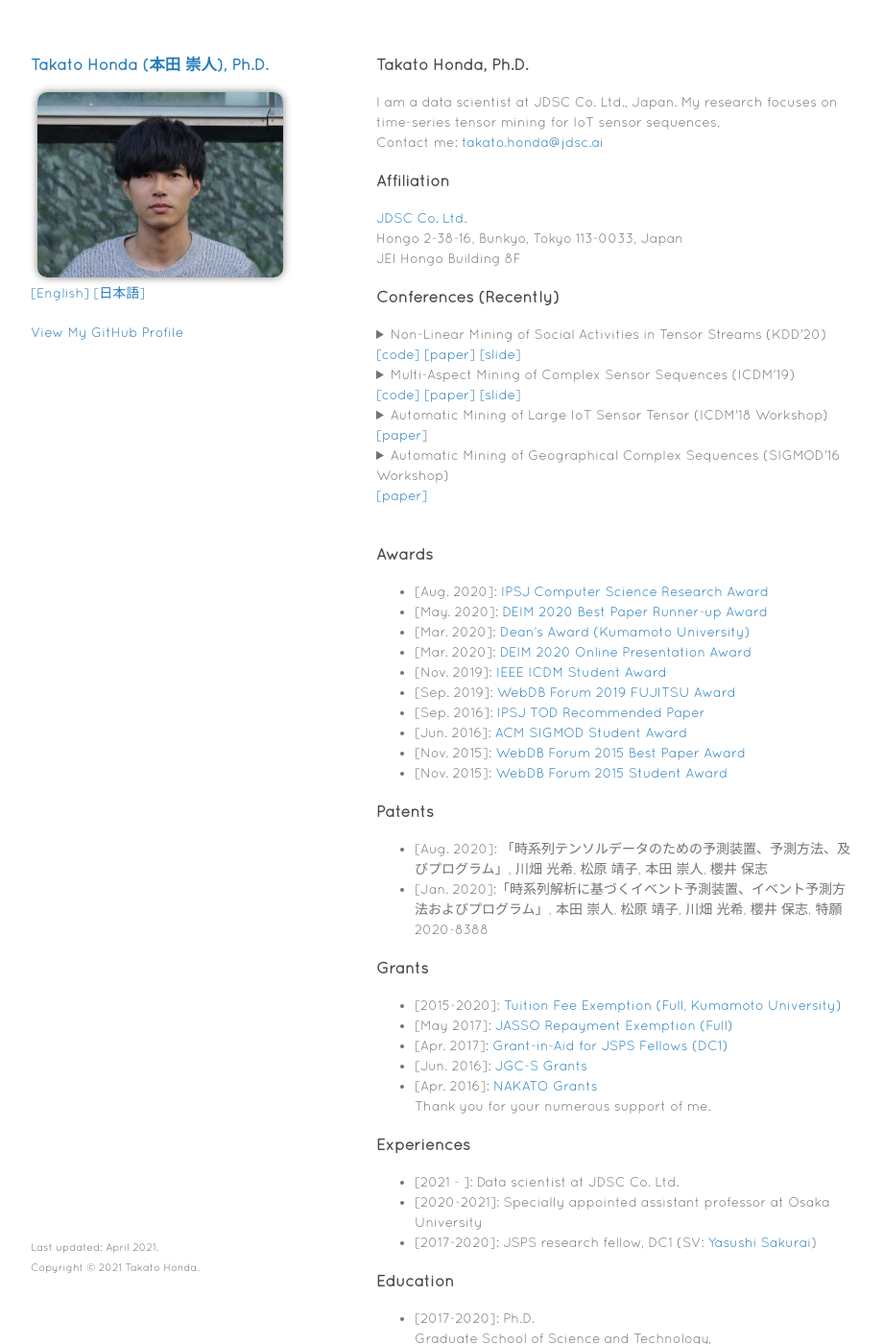
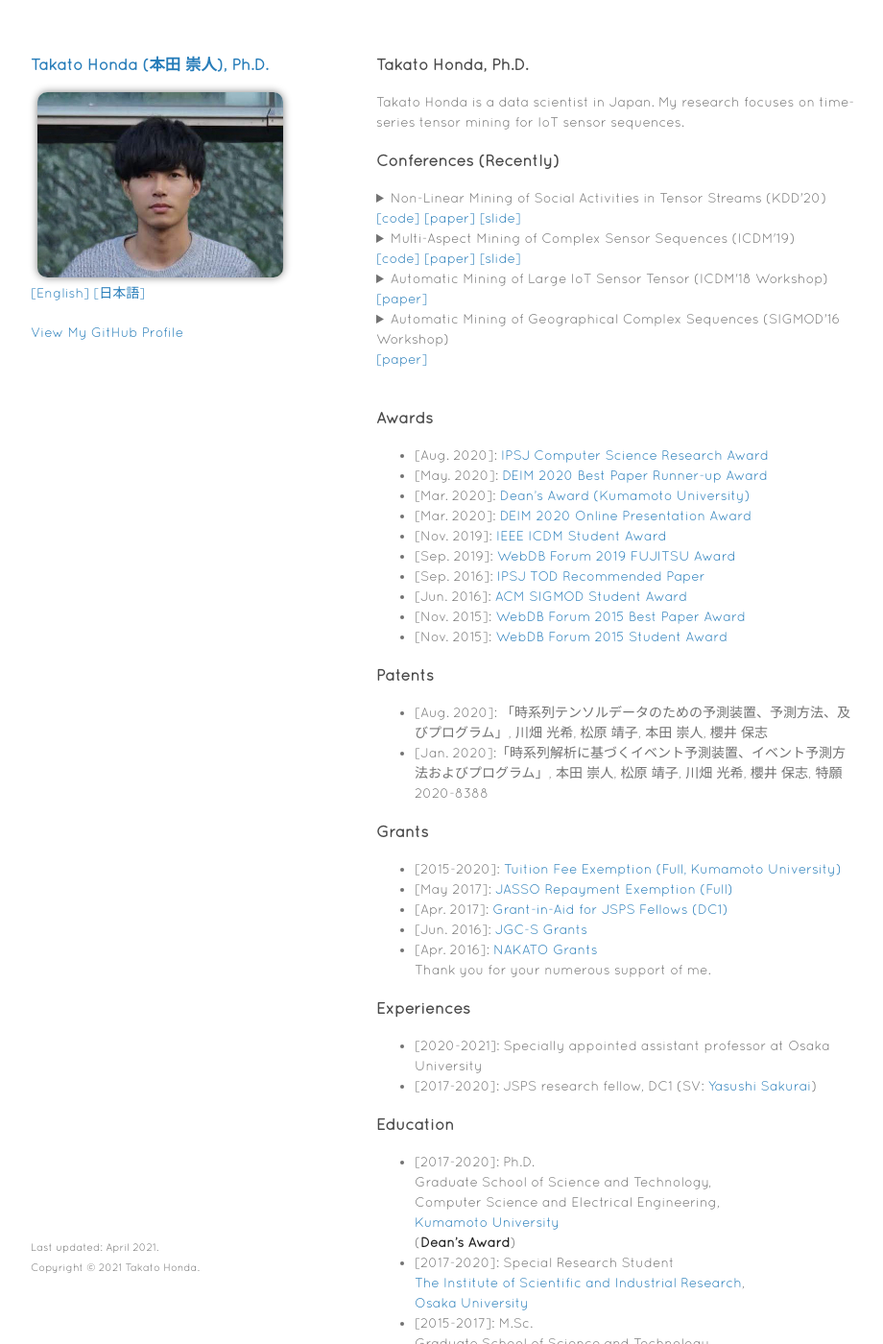
Before and after one commit to TakatoHonda/takatohonda.github.io, a Jekyll site: the page built from index.md, in a window 1280 px wide and 1400 px high. Shown: the whole window at 96% size, without its empty margins (178-1098 px from the left). Built offline with Jekyll 4.4.1, drawn with Linux system fonts in a browser that asks for light colours; our own code applies the rules of GitHub Pages for plain Markdown files.

Commit message:
rm affiliation

```diff
--- a/index.md
+++ b/index.md
@@ -3,14 +3,15 @@ layout: default
 ---
 
 ### Takato Honda, Ph.D.
-I am a data scientist at JDSC Co. Ltd., Japan.
+<!-- I am a data scientist at JDSC Co. Ltd., Japan. -->
+Takato Honda is a data scientist in Japan.
 My research focuses on time-series tensor mining for IoT sensor sequences.
-Contact me: <takato.honda@jdsc.ai>
+<!-- Contact me: <takato.honda@jdsc.ai>   -->
 
-### Affiliation
+<!-- ### Affiliation
 [JDSC Co. Ltd.](https://jdsc.ai)
 Hongo 2-38-16, Bunkyo, Tokyo 113-0033, Japan
-JEI Hongo Building 8F
+JEI Hongo Building 8F   -->
 <!-- [Sakurai Laboratory](https://www.dm.sanken.osaka-u.ac.jp)
 [Artificial Intelligence Research Center](https://www.sanken.osaka-u.ac.jp/organization/ai_center/)
 [The Institute of Scientific and Industrial Research](https://www.sanken.osaka-u.ac.jp/en/)
@@ -89,7 +90,7 @@ Thank you for your numerous support of me.
 -->
 
 ### Experiences
-- \[2021 - \]: Data scientist at JDSC Co. Ltd.
+<!-- - \[2021 - \]: Data scientist at JDSC Co. Ltd. -->
 - \[2020-2021\]: Specially appointed assistant professor at Osaka University
 - \[2017-2020\]: JSPS research fellow, DC1 (SV: [Yasushi Sakurai](https://www.dm.sanken.osaka-u.ac.jp/~yasushi/))
 
```
Also changed, not shown: jp/index.md (+6 -5 lines).
